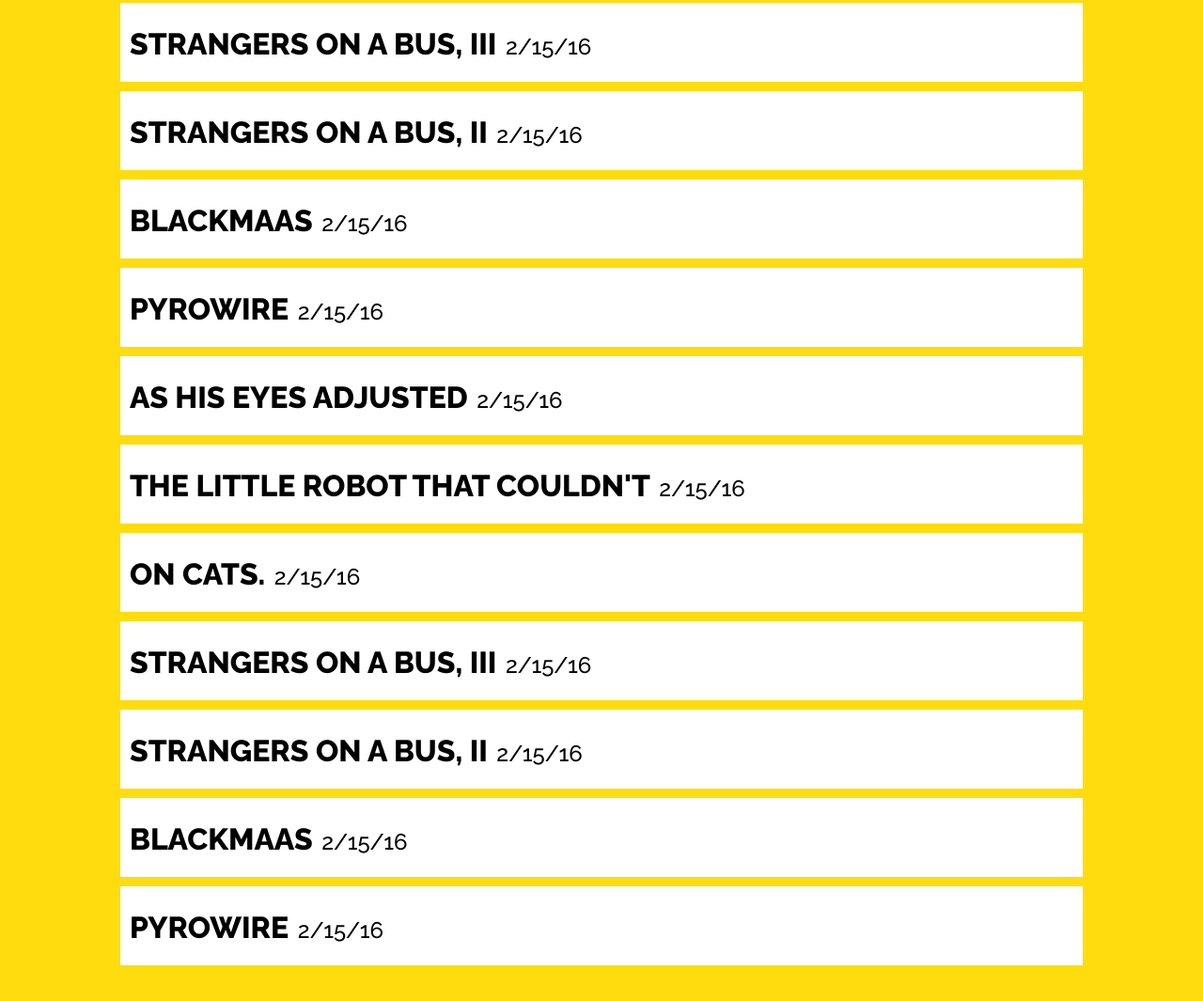
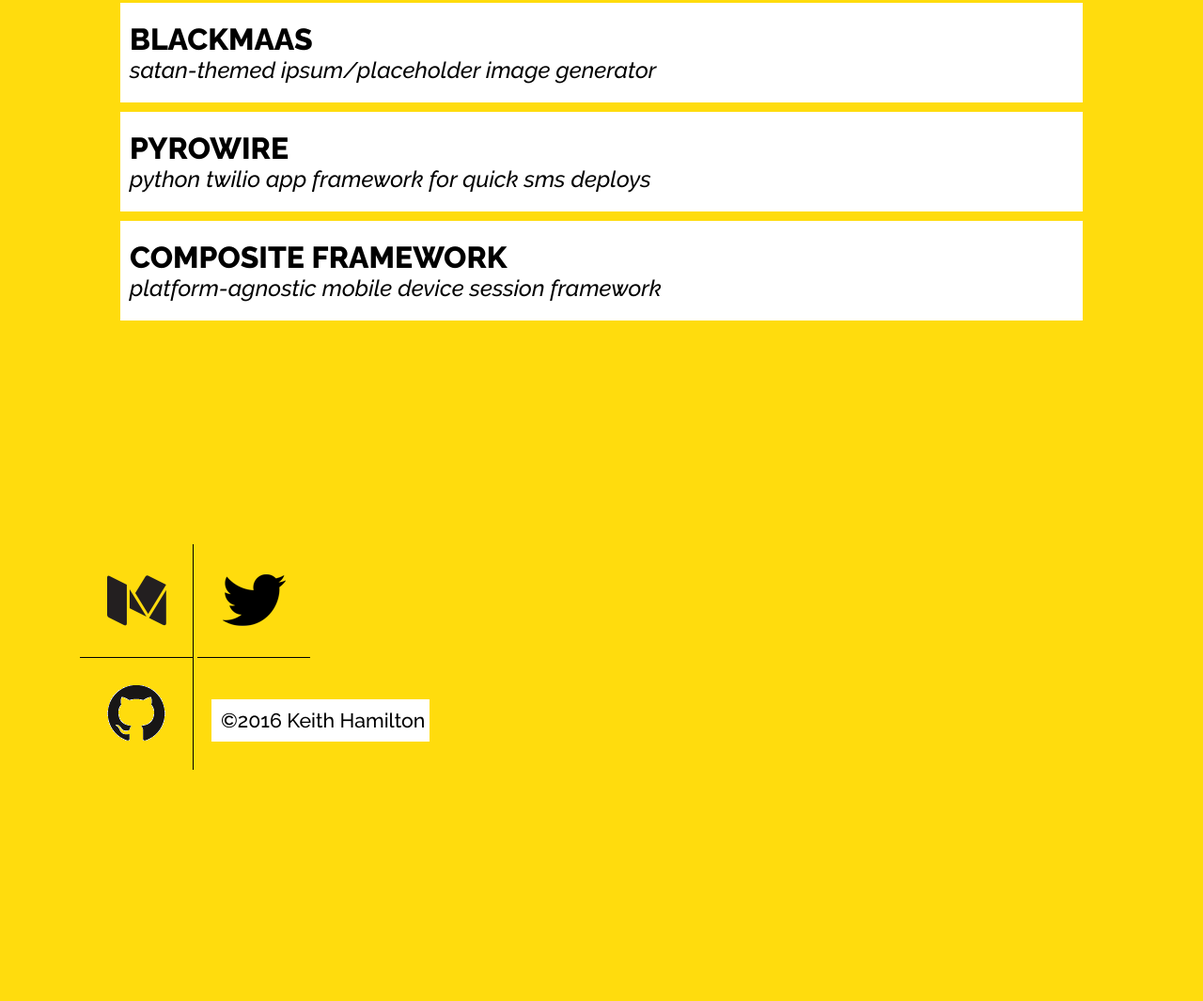
Before and after one commit to keithhamilton/snafu, a plain HTML site: page blog.html in a window 1280 px wide. Shown: the part 1543-2608 px from the top of the page at 94% size. After the commit the page ends 2367 px from the top, so only its background shows below. Drawn offline with Linux system fonts and the light colour scheme.

Commit message:
Add stories"

```diff
--- a/blog.html
+++ b/blog.html
@@ -53,52 +53,23 @@
           <div class='post-pub-date'>4/14/15; <i>non-fiction, op-ed</i></div>
         </div>
       </a>
-
-
+      <a class='no-underline' target='_blank' href='http://blackmaas.com'>
         <div class='blog-post'>
-        <span class='post-title'>strangers on a bus, III</span>
-        <span class='post-pub-date'>2/15/16</span>
+          <div class='post-title'>blackmaas</div>
+          <div class='post-pub-date'><i>satan-themed ipsum/placeholder image generator</i></div>
         </div>
+      <a class='no-underline' target='_blank' href='https://github.com/wieden-kennedy/pyrowire'>
         <div class='blog-post'>
-        <span class='post-title'>strangers on a bus, II</span>
-        <span class='post-pub-date'>2/15/16</span>
+          <div class='post-title'>pyrowire</div>
+          <div class='post-pub-date'><i>python twilio app framework for quick sms deploys</i></div>
         </div>
+      </a>
+      <a class='no-underline' target='_blank' href='http://compositeframework.io'>
         <div class='blog-post'>
-        <span class='post-title'>blackmaas</span>
-        <span class='post-pub-date'>2/15/16</span>
+          <div class='post-title'>composite framework</div>
+          <div class='post-pub-date'><i>platform-agnostic mobile device session framework</i></div>
         </div>
-      <div class='blog-post'>
-        <span class='post-title'>pyrowire</span>
-        <span class='post-pub-date'>2/15/16</span>
-      </div>
-      <div class='blog-post'>
-        <span class='post-title'>as his eyes adjusted</span>
-        <span class='post-pub-date'>2/15/16</span>
-      </div>
-      <div class='blog-post'>
-        <span class='post-title'>the little robot that couldn't</span>
-        <span class='post-pub-date'>2/15/16</span>
-      </div>
-      <div class='blog-post'>
-        <span class='post-title'>on cats.</span>
-        <span class='post-pub-date'>2/15/16</span>
-      </div>
-      <div class='blog-post'>
-        <span class='post-title'>strangers on a bus, III</span>
-        <span class='post-pub-date'>2/15/16</span>
-      </div>
-      <div class='blog-post'>
-        <span class='post-title'>strangers on a bus, II</span>
-        <span class='post-pub-date'>2/15/16</span>
-      </div>
-      <div class='blog-post'>
-        <span class='post-title'>blackmaas</span>
-        <span class='post-pub-date'>2/15/16</span>
-      </div>
-      <div class='blog-post'>
-        <span class='post-title'>pyrowire</span>
-        <span class='post-pub-date'>2/15/16</span>
-      </div>
+      </a>
     </div>
     <div id='contact-separator'></div>
 
```
Lines whose indentation alone changed are shown as unchanged.
